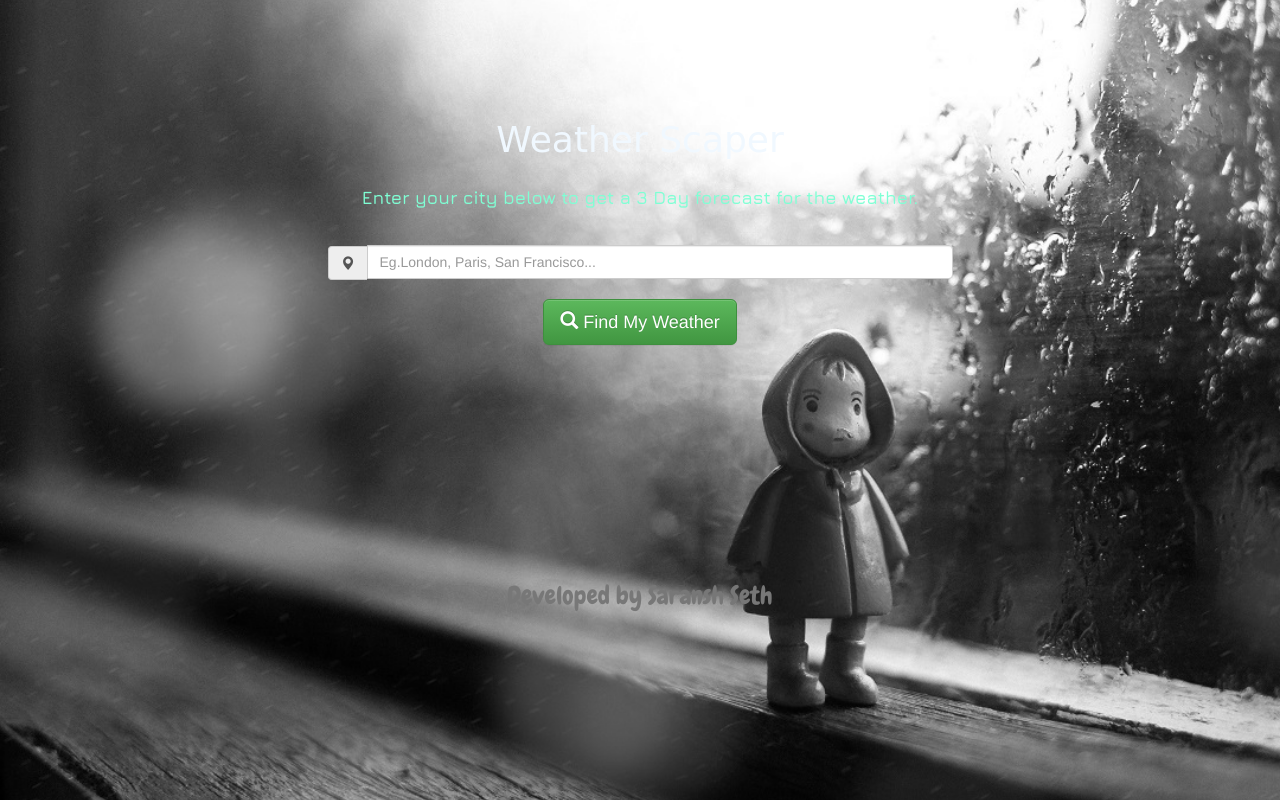
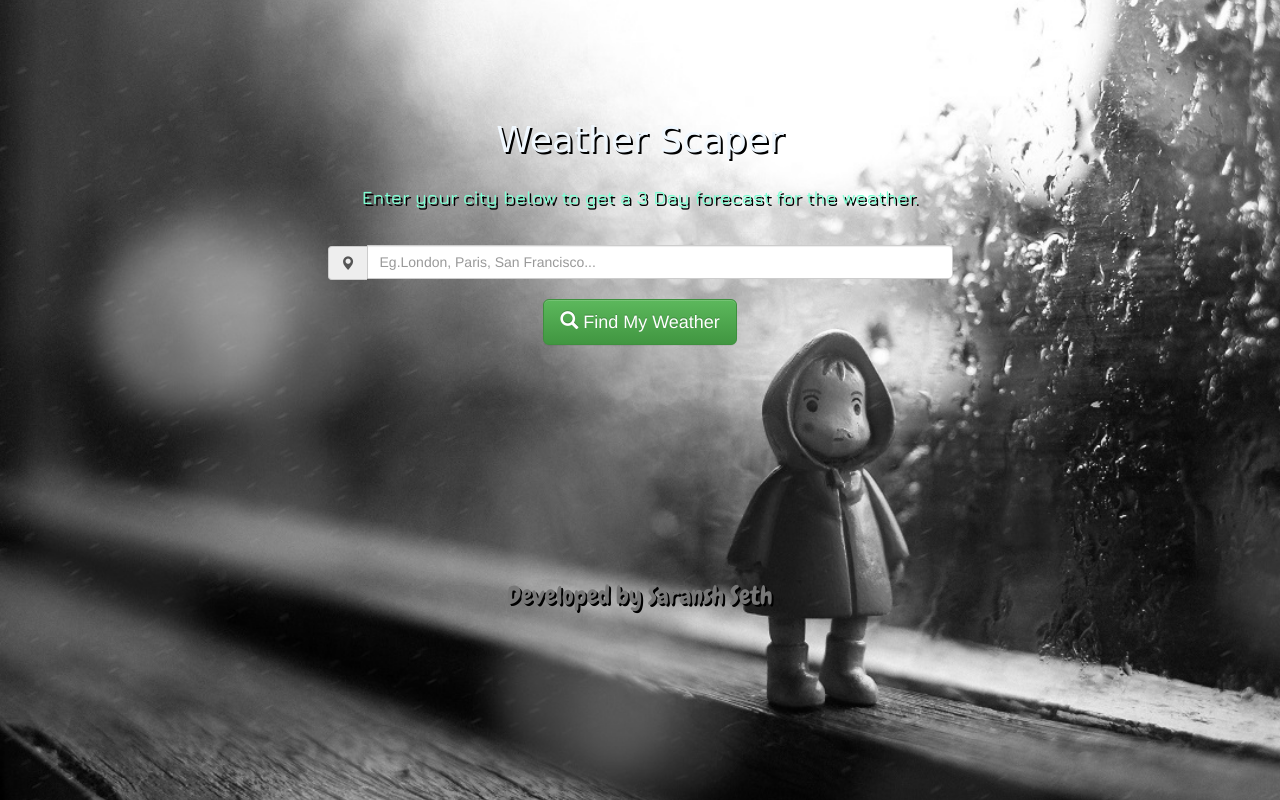
Before and after one commit to Saransh-Seth/Weather-Scraper, a PHP site: page / in a window 1280 px wide. Run offline with PHP 8.4, Linux system fonts and the light colour scheme; some libraries are stand-ins or nearby versions; some web fonts are replaced.

Commit message:
Update index.css

```diff
--- a/index.css
+++ b/index.css
@@ -61,6 +61,7 @@ display:none;
 #header {
     font-family: 'Fontdiner Swanky', cursive;
     color: aliceblue !important;
+	text-shadow: 2px 2px #000;
 }
 #leadText {
 font-weight:strong;
@@ -68,6 +69,7 @@ font-size:1.3em;
 
 	font-family: 'Jura', sans-serif;
 color: aquamarine !important;
+	text-shadow: 2px 2px #000;
 
 }
 .footer{
@@ -77,4 +79,5 @@ text-align:center;
 #develop{
 font-size:1.8em;
 font-family: 'Chewy', cursive;
+	text-shadow: 2px 2px #000;
 }
```
